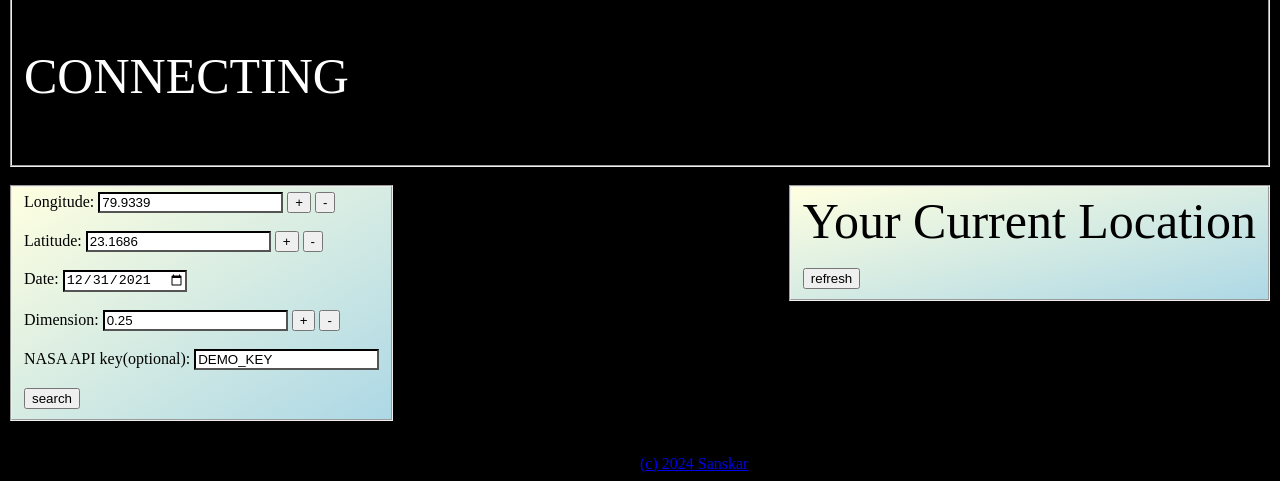
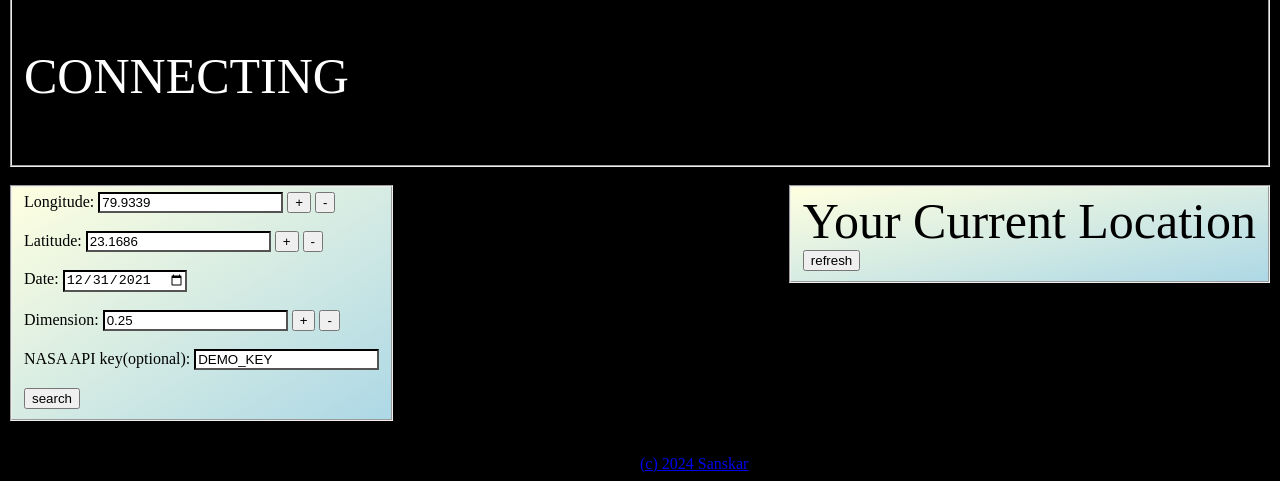
Before and after one commit to sanskar-projects/EARTH, a plain HTML site: page index.html in a window 1280 px wide. Shown: the part 793-1274 px from the top of the page. Drawn offline with Linux system fonts and the light colour scheme; no server answers.

Commit message:
Update index.html

```diff
--- a/index.html
+++ b/index.html
@@ -34,7 +34,7 @@ NASA API key(optional): <input type="text" id="api_key" value="DEMO_KEY"><br><br
 </fieldset>
 
 <fieldset style="float:right;" class="in">
-<span>Your Current Location</span><br>
+<span>Your Current Location</span>
 <span id="map"></span><br>
 <button onclick="getLocation();">refresh</button>
 </fieldset>
```
